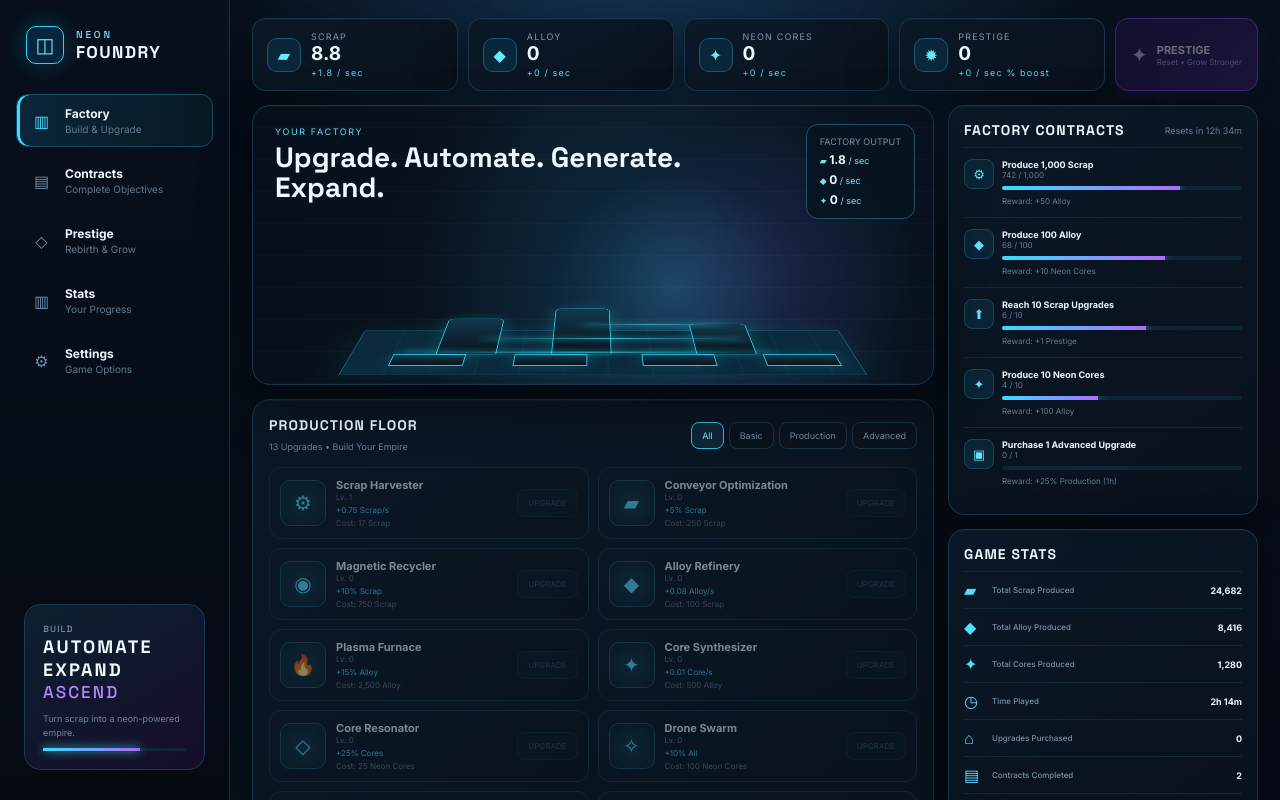
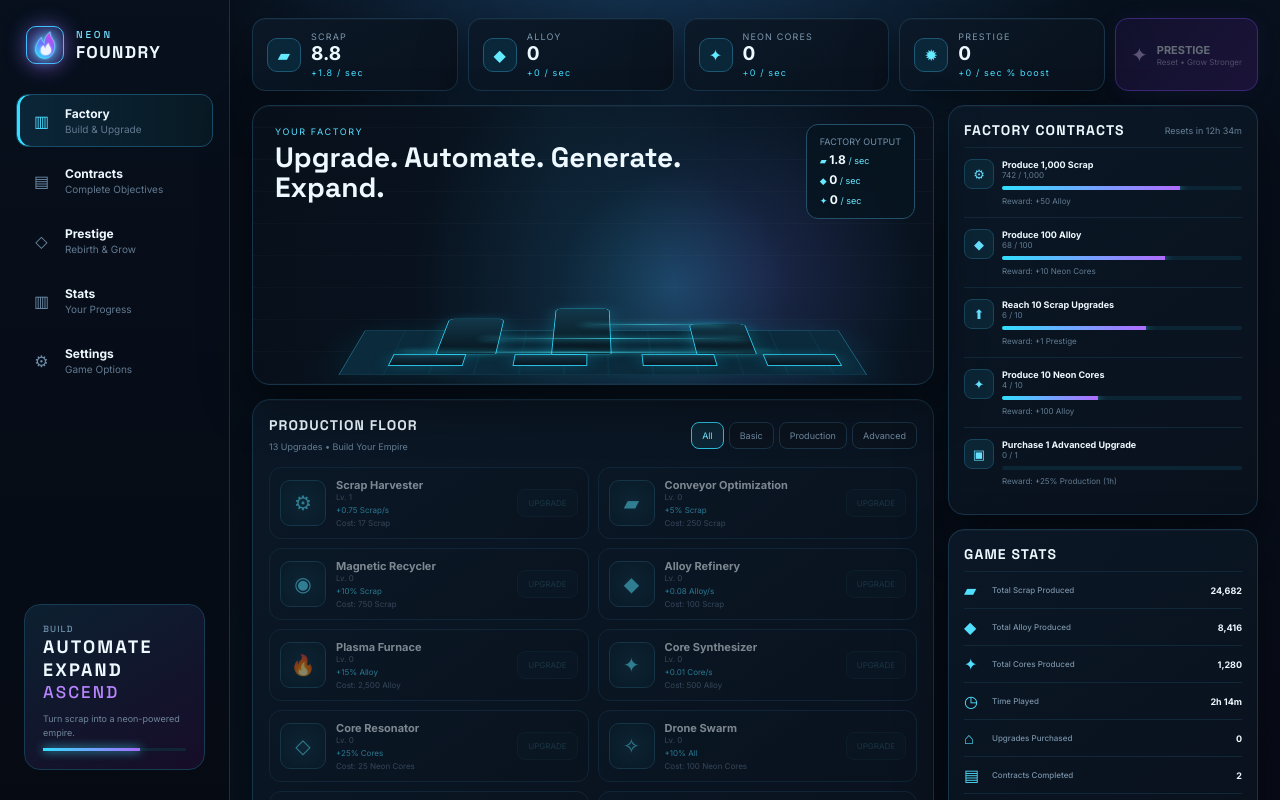
Before and after one commit to solaradex/neon-foundry, a React (Vite) app: page / in a window 1280 px wide. Shown: the top 800 px of the page. Built offline with nearby package versions, Linux system fonts and the light colour scheme.

Commit message:
Add neon flame logo

```diff
--- a/src/App.css
+++ b/src/App.css
@@ -8,7 +8,7 @@ button{font:inherit;color:inherit;cursor:pointer}
 .sidebar{position:sticky;top:0;height:100vh;padding:24px 16px;display:flex;flex-direction:column;border-right:1px solid #173047;background:linear-gradient(180deg,#08111eeb,#060b13f2);backdrop-filter:blur(18px)}
 .brand{display:flex;gap:12px;align-items:center;margin:2px 10px 30px}
 .brand-mark{width:38px;height:38px;display:grid;place-items:center;border:1px solid #25d5ff;border-radius:10px;color:#6cecff;background:#09253a;box-shadow:0 0 24px #27dfff33;font-size:20px}
-.brand span,.brand strong{display:block;font-family:"Space Grotesk"}
+.brand span,.brand strong{display:block;font-family:"Space Grotesk"}.brand-mark img{width:30px;height:30px;display:block;filter:drop-shadow(0 0 7px #35e7ff) drop-shadow(0 0 12px #d33cff)}
 .brand span{font-size:10px;letter-spacing:.28em;color:#78dfff}
 .brand strong{font-size:17px;letter-spacing:.08em}
 .side-nav{display:grid;gap:7px}
--- a/src/App.tsx
+++ b/src/App.tsx
@@ -461,7 +461,7 @@ export default function App() {
     <main className="app-shell">
       <aside className="sidebar">
         <div className="brand">
-          <div className="brand-mark">◫</div>
+          <div className="brand-mark"><img src="/neon-flame.svg" alt="" /></div>
           <div>
             <span>NEON</span>
             <strong>FOUNDRY</strong>
```
Also changed, not shown: public/neon-flame.svg (added).
